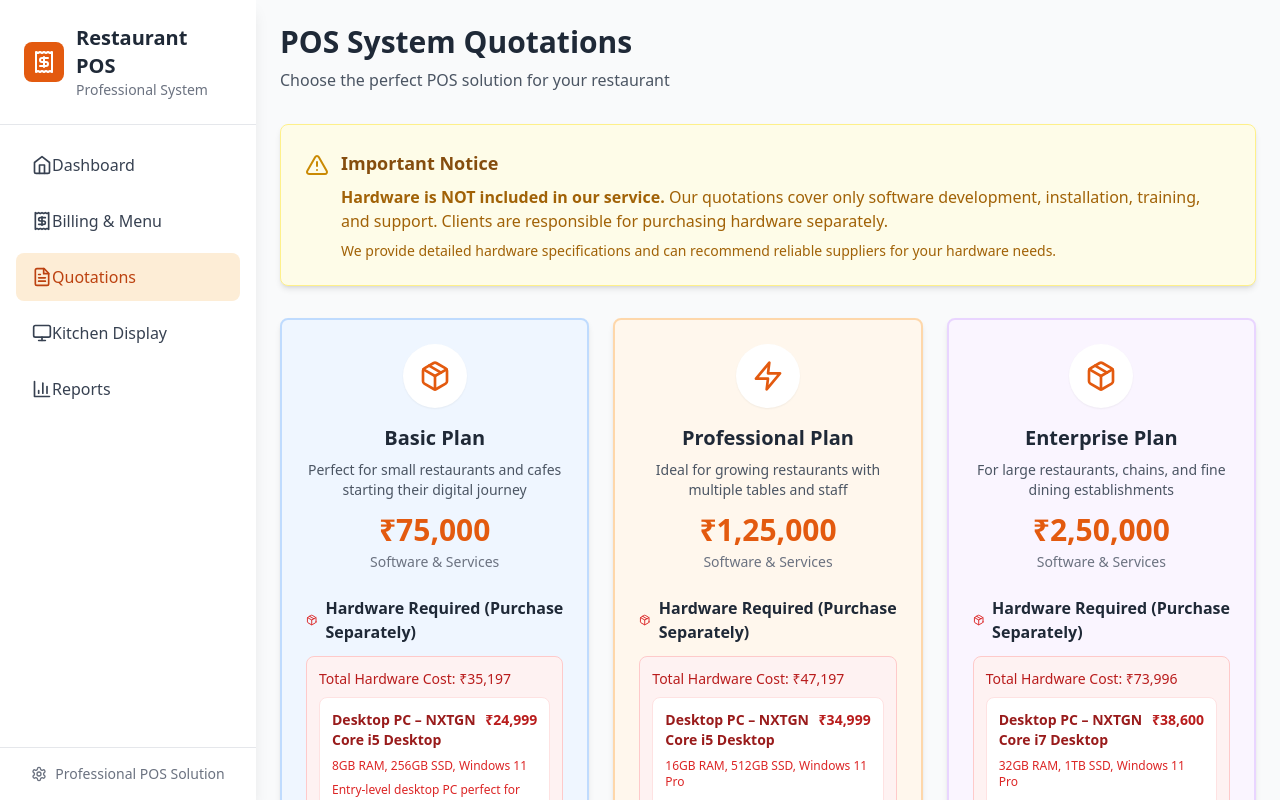
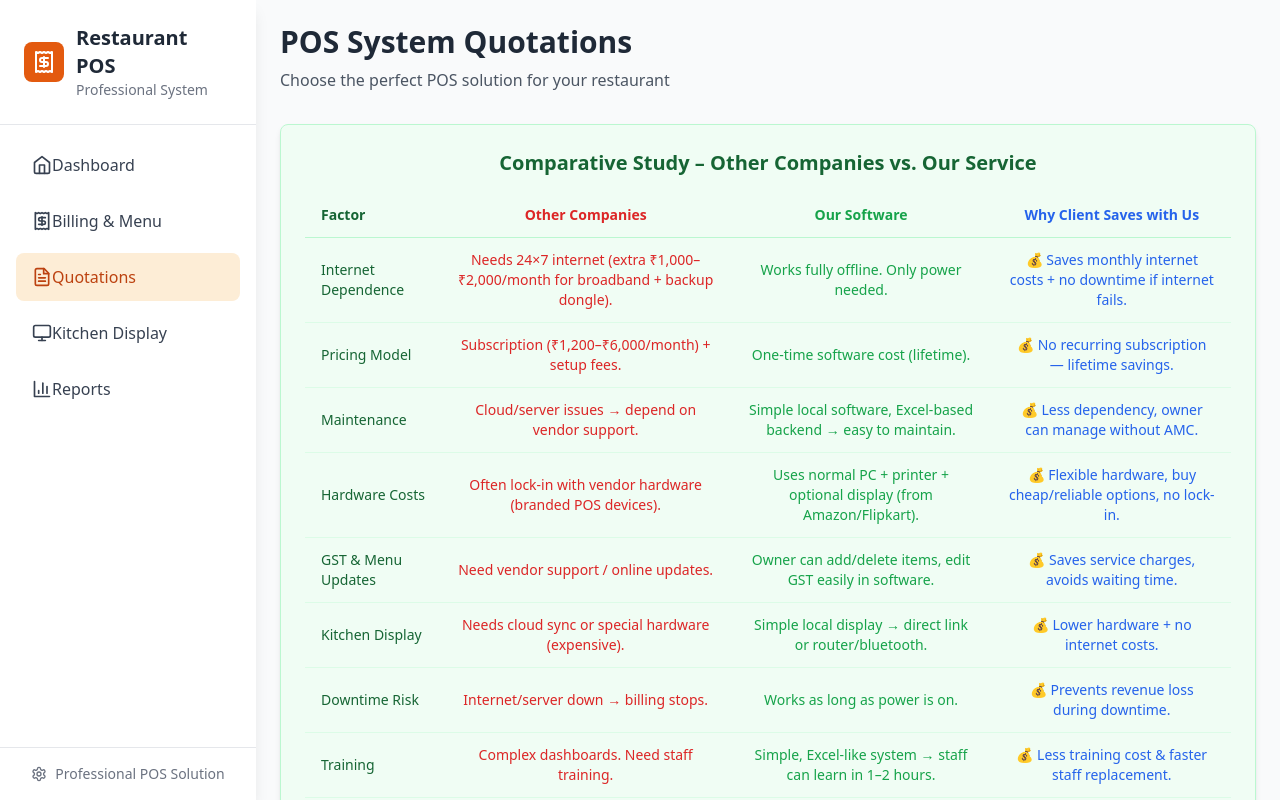
Before and after one commit to externalapps/restbilldemo, a React (Create React App) app: page /quotations in a window 1280 px wide. Built offline with nearby package versions, Linux system fonts and the light colour scheme; the HTML template or start-up script is replaced by a standard one.

Commit message:
Add comprehensive comparison table showing cost savings vs other companies

```diff
--- a/src/components/QuotationsPage.js
+++ b/src/components/QuotationsPage.js
@@ -143,6 +143,84 @@ Phone: +91 9505009699
         <p className="text-gray-600">
           Choose the perfect POS solution for your restaurant
         </p>
+      </div>
+
+      {/* Comparative Study */}
+      <div className="card p-6 mb-8 bg-green-50 border-green-200">
+        <h3 className="text-xl font-bold text-green-800 mb-4 text-center">Comparative Study – Other Companies vs. Our Service</h3>
+        <div className="overflow-x-auto">
+          <table className="w-full text-sm">
+            <thead>
+              <tr className="border-b border-green-200">
+                <th className="text-left py-3 px-4 font-semibold text-green-800">Factor</th>
+                <th className="text-center py-3 px-4 font-semibold text-red-600">Other Companies</th>
+                <th className="text-center py-3 px-4 font-semibold text-green-600">Our Software</th>
+                <th className="text-center py-3 px-4 font-semibold text-blue-600">Why Client Saves with Us</th>
+              </tr>
+            </thead>
+            <tbody>
+              <tr className="border-b border-green-100">
+                <td className="py-3 px-4 font-medium text-green-800">Internet Dependence</td>
+                <td className="text-center py-3 px-4 text-red-600">Needs 24×7 internet (extra ₹1,000–₹2,000/month for broadband + backup dongle).</td>
+                <td className="text-center py-3 px-4 text-green-600">Works fully offline. Only power needed.</td>
+                <td className="text-center py-3 px-4 text-blue-600">💰 Saves monthly internet costs + no downtime if internet fails.</td>
+              </tr>
+              <tr className="border-b border-green-100">
+                <td className="py-3 px-4 font-medium text-green-800">Pricing Model</td>
+                <td className="text-center py-3 px-4 text-red-600">Subscription (₹1,200–₹6,000/month) + setup fees.</td>
+                <td className="text-center py-3 px-4 text-green-600">One-time software cost (lifetime).</td>
+                <td className="text-center py-3 px-4 text-blue-600">💰 No recurring subscription — lifetime savings.</td>
+              </tr>
+              <tr className="border-b border-green-100">
+                <td className="py-3 px-4 font-medium text-green-800">Maintenance</td>
+                <td className="text-center py-3 px-4 text-red-600">Cloud/server issues → depend on vendor support.</td>
+                <td className="text-center py-3 px-4 text-green-600">Simple local software, Excel-based backend → easy to maintain.</td>
+                <td className="text-center py-3 px-4 text-blue-600">💰 Less dependency, owner can manage without AMC.</td>
+              </tr>
+              <tr className="border-b border-green-100">
+                <td className="py-3 px-4 font-medium text-green-800">Hardware Costs</td>
+                <td className="text-center py-3 px-4 text-red-600">Often lock-in with vendor hardware (branded POS devices).</td>
+                <td className="text-center py-3 px-4 text-green-600">Uses normal PC + printer + optional display (from Amazon/Flipkart).</td>
+                <td className="text-center py-3 px-4 text-blue-600">💰 Flexible hardware, buy cheap/reliable options, no lock-in.</td>
+              </tr>
+              <tr className="border-b border-green-100">
+                <td className="py-3 px-4 font-medium text-green-800">GST & Menu Updates</td>
+                <td className="text-center py-3 px-4 text-red-600">Need vendor support / online updates.</td>
+                <td className="text-center py-3 px-4 text-green-600">Owner can add/delete items, edit GST easily in software.</td>
+                <td className="text-center py-3 px-4 text-blue-600">💰 Saves service charges, avoids waiting time.</td>
+              </tr>
+              <tr className="border-b border-green-100">
+                <td className="py-3 px-4 font-medium text-green-800">Kitchen Display</td>
+                <td className="text-center py-3 px-4 text-red-600">Needs cloud sync or special hardware (expensive).</td>
+                <td className="text-center py-3 px-4 text-green-600">Simple local display → direct link or router/bluetooth.</td>
+                <td className="text-center py-3 px-4 text-blue-600">💰 Lower hardware + no internet costs.</td>
+              </tr>
+              <tr className="border-b border-green-100">
+                <td className="py-3 px-4 font-medium text-green-800">Downtime Risk</td>
+                <td className="text-center py-3 px-4 text-red-600">Internet/server down → billing stops.</td>
+                <td className="text-center py-3 px-4 text-green-600">Works as long as power is on.</td>
+                <td className="text-center py-3 px-4 text-blue-600">💰 Prevents revenue loss during downtime.</td>
+              </tr>
+              <tr className="border-b border-green-100">
+                <td className="py-3 px-4 font-medium text-green-800">Training</td>
+                <td className="text-center py-3 px-4 text-red-600">Complex dashboards. Need staff training.</td>
+                <td className="text-center py-3 px-4 text-green-600">Simple, Excel-like system → staff can learn in 1–2 hours.</td>
+                <td className="text-center py-3 px-4 text-blue-600">💰 Less training cost & faster staff replacement.</td>
+              </tr>
+            </tbody>
+          </table>
+        </div>
+
+        <div className="mt-6 p-4 bg-green-100 rounded-lg border border-green-300">
+          <h4 className="text-lg font-bold text-green-800 mb-3">🟢 Key Money-Saving Points for Client</h4>
+          <ul className="space-y-2 text-green-700">
+            <li>• <strong>One-time purchase</strong>, no subscription forever.</li>
+            <li>• <strong>No AMC</strong> or high vendor support fees.</li>
+            <li>• <strong>No dependency</strong> on internet bills or downtime.</li>
+            <li>• <strong>Freedom to choose</strong> cheaper hardware from Amazon (not vendor-locked).</li>
+            <li>• <strong>Owner can self-manage</strong> menu, GST, and reports → no extra payments.</li>
+          </ul>
+        </div>
       </div>
 
       {/* Important Notice */}
```
